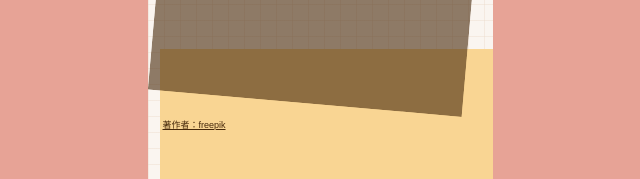
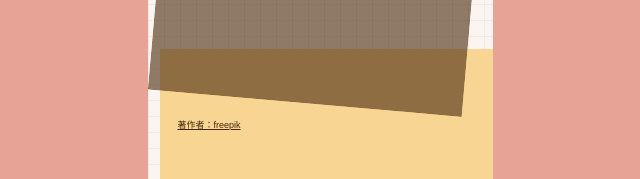
Before and after one commit to takamonatsu/portfolio_LP, a website built with Vite: page index.html in a window 1280 px wide. Shown: the part 2720-2899 px from the top of the page, 320-960 px from the left. Built offline with nearby package versions, Linux system fonts and the light colour scheme; files whose address does not match are found by name; a web font is replaced by a local one.

Commit message:
Fix collectioin freepik-link magin

```diff
--- a/src/scss/layout/_collection.scss
+++ b/src/scss/layout/_collection.scss
@@ -217,6 +217,7 @@
 
     &__freepik-link {
         margin-top: 15px;
+        margin-left: 15px;
         padding: 0 15px;
         display: inline-block;
         position: relative;
```
